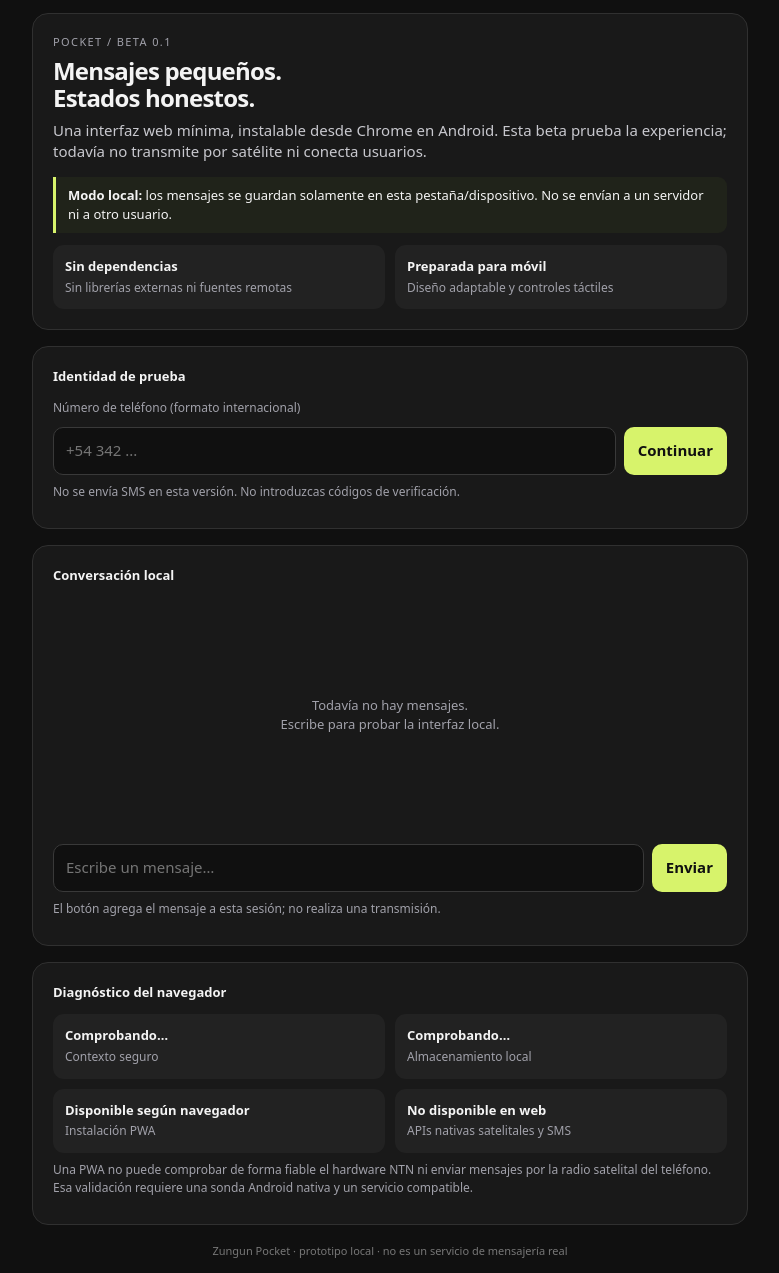
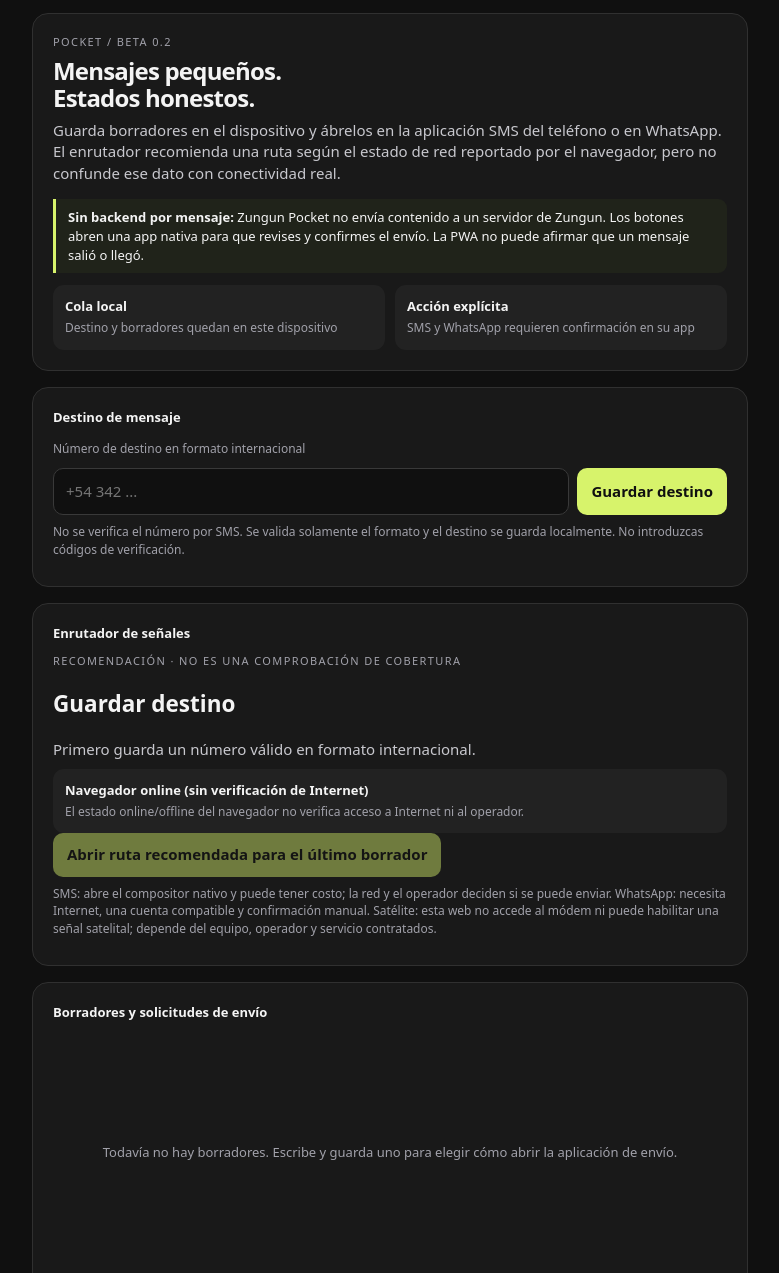
Before and after one commit to simondalmasso/Zungun, a website: page cloudflare/public/chat/index.html in a window 1280 px wide. Shown: the part 65-1338 px from the top of the page, without its empty margins (250-1029 px from the left). Drawn offline with Linux system fonts and the light colour scheme.

Commit message:
feat(pocket): clarify messaging routes and honest delivery states

```diff
--- a/cloudflare/public/chat/index.html
+++ b/cloudflare/public/chat/index.html
@@ -4,7 +4,8 @@
 <meta charset="utf-8">
 <meta name="viewport" content="width=device-width,initial-scale=1,viewport-fit=cover">
 <meta name="theme-color" content="#101010">
-<meta name="description" content="Zungun Pocket: chat experimental ultraliviano, preparado para probarse desde Chrome móvil.">
+<meta name="description" content="Zungun Pocket: borradores offline y rutas de envío asistidas mediante las apps SMS y WhatsApp del teléfono.">
+<meta name="robots" content="noindex,nofollow,noarchive">
 <link rel="manifest" href="./manifest.webmanifest">
 <link rel="icon" href="./icon.svg" type="image/svg+xml">
 <title>Zungun Pocket</title>
@@ -12,39 +13,46 @@
 </head>
 <body>
 <div class="shell">
-<header><div class="logo">Z</div><div><div class="brand">zungun <span class="brand-light">pocket</span></div><div class="sub">EXPERIMENTAL · TEXT ONLY</div></div><div class="spacer"></div><div class="status"><span class="dot"></span><span id="linkState">Enlace no validado</span></div></header>
+<header><div class="logo">Z</div><div><div class="brand">zungun <span class="brand-light">pocket</span></div><div class="sub">BETA · ENRUTADO EXPLÍCITO</div></div><div class="spacer"></div><div class="status"><span class="dot"></span><span id="linkState">Modo sin conexión validada</span></div></header>
 <main>
 <section class="panel" id="intro">
-<div class="eyebrow">Pocket / beta 0.1</div><h1>Mensajes pequeños.<br>Estados honestos.</h1>
-<p>Una interfaz web mínima, instalable desde Chrome en Android. Esta beta prueba la experiencia; todavía no transmite por satélite ni conecta usuarios.</p>
-<div class="notice"><b>Modo local:</b> los mensajes se guardan solamente en esta pestaña/dispositivo. No se envían a un servidor ni a otro usuario.</div>
-<div class="grid"><div class="metric"><b>Sin dependencias</b><span>Sin librerías externas ni fuentes remotas</span></div><div class="metric"><b>Preparada para móvil</b><span>Diseño adaptable y controles táctiles</span></div></div>
+<div class="eyebrow">Pocket / beta 0.2</div><h1>Mensajes pequeños.<br>Estados honestos.</h1>
+<p>Guarda borradores en el dispositivo y ábrelos en la aplicación SMS del teléfono o en WhatsApp. El enrutador recomienda una ruta según el estado de red reportado por el navegador, pero no confunde ese dato con conectividad real.</p>
+<div class="notice"><b>Sin backend por mensaje:</b> Zungun Pocket no envía contenido a un servidor de Zungun. Los botones abren una app nativa para que revises y confirmes el envío. La PWA no puede afirmar que un mensaje salió o llegó.</div>
+<div class="grid"><div class="metric"><b>Cola local</b><span>Destino y borradores quedan en este dispositivo</span></div><div class="metric"><b>Acción explícita</b><span>SMS y WhatsApp requieren confirmación en su app</span></div></div>
 </section>
 <section class="panel">
-<div class="section-title">Identidad de prueba</div>
-<label class="hint" for="phone">Número de teléfono (formato internacional)</label>
-<div class="formrow"><input class="field" id="phone" inputmode="tel" autocomplete="tel" placeholder="+54 342 ..." maxlength="18"><button class="btn" id="start">Continuar</button></div>
-<p class="hint" id="loginHint">No se envía SMS en esta versión. No introduzcas códigos de verificación.</p>
-<div id="localIdentity" class="hidden">
-<div class="notice">Identidad local de demostración: <b id="identityValue"></b>. No está verificada y no es una cuenta real.</div>
-<div class="formrow"><button class="btn secondary" id="contacts">Elegir contacto</button><button class="btn secondary" id="clear">Borrar datos locales</button></div>
+<div class="section-title">Destino de mensaje</div>
+<form id="destinationForm">
+<label class="hint" for="phone">Número de destino en formato internacional</label>
+<div class="formrow"><input class="field" id="phone" name="phone" inputmode="tel" autocomplete="tel" placeholder="+54 342 ..." maxlength="24" aria-label="Número de destino en formato internacional" required><button class="btn" type="submit">Guardar destino</button></div>
+</form>
+<p class="hint" id="loginHint">No se verifica el número por SMS. Se valida solamente el formato y el destino se guarda localmente. No introduzcas códigos de verificación.</p>
+<div id="localDestination" class="hidden">
+<div class="notice">Destino local: <b id="destinationValue">Sin destino guardado</b>. Esto no prueba que el número exista, pertenezca al destinatario ni tenga cobertura.</div>
+<div class="formrow"><button class="btn secondary" id="contacts" type="button">Elegir contacto</button><button class="btn secondary" id="clear" type="button">Borrar datos locales</button></div>
 <p class="hint" id="contactHint">La agenda no se lee automáticamente. Chrome puede permitir elegir un contacto si el dispositivo y el navegador lo admiten.</p>
 </div>
 </section>
 <section class="panel">
-<div class="section-title">Conversación local</div>
-<div class="chatbox" id="messages" aria-live="polite"><div class="empty" id="empty">Todavía no hay mensajes.<br>Escribe para probar la interfaz local.</div></div>
-<form id="composer" class="formrow"><input class="field" id="message" placeholder="Escribe un mensaje…" maxlength="280" autocomplete="off" aria-label="Mensaje"><button class="btn" id="send" type="submit">Enviar</button></form>
-<p class="hint" id="sendHint">El botón agrega el mensaje a esta sesión; no realiza una transmisión.</p>
+<div class="section-title">Enrutador de señales</div>
+<div class="route-card"><div class="eyebrow">Recomendación · no es una comprobación de cobertura</div><h2 id="routeChoice">Guardar destino</h2><p id="routeReason">Primero guarda un número válido en formato internacional.</p><div class="metric"><b id="networkState">Comprobando estado del navegador…</b><span>El estado online/offline del navegador no verifica acceso a Internet ni al operador.</span></div><button class="btn" id="autoRoute" type="button" disabled>Abrir ruta recomendada para el último borrador</button></div>
+<p class="hint">SMS: abre el compositor nativo y puede tener costo; la red y el operador deciden si se puede enviar. WhatsApp: necesita Internet, una cuenta compatible y confirmación manual. Satélite: esta web no accede al módem ni puede habilitar una señal satelital; depende del equipo, operador y servicio contratados.</p>
+</section>
+<section class="panel">
+<div class="section-title">Borradores y solicitudes de envío</div>
+<div class="chatbox" id="messages" aria-live="polite"><div class="empty">Todavía no hay borradores. Escribe y guarda uno para elegir cómo abrir la aplicación de envío.</div></div>
+<form id="composer" class="formrow"><input class="field" id="message" placeholder="Escribe un mensaje…" maxlength="280" autocomplete="off" aria-label="Mensaje" required><button class="btn" id="send" type="submit">Guardar borrador</button></form>
+<p class="hint" id="sendHint">El borrador se guarda en este dispositivo. Después podrás abrir SMS o WhatsApp. Zungun no puede confirmar el envío ni la entrega.</p>
 </section>
 <section class="panel">
 <div class="section-title">Diagnóstico del navegador</div>
-<div class="grid"><div class="metric"><b id="secureState">Comprobando…</b><span>Contexto seguro</span></div><div class="metric"><b id="storageState">Comprobando…</b><span>Almacenamiento local</span></div><div class="metric"><b id="installState">Disponible según navegador</b><span>Instalación PWA</span></div><div class="metric"><b>No disponible en web</b><span>APIs nativas satelitales y SMS</span></div></div>
-<button class="btn secondary" id="install" class="btn secondary install-button" hidden>Instalar Zungun Pocket</button>
-<p class="hint">Una PWA no puede comprobar de forma fiable el hardware NTN ni enviar mensajes por la radio satelital del teléfono. Esa validación requiere una sonda Android nativa y un servicio compatible.</p>
+<div class="grid"><div class="metric"><b id="secureState">Comprobando…</b><span>Contexto seguro</span></div><div class="metric"><b id="storageState">Comprobando…</b><span>Almacenamiento local</span></div><div class="metric"><b id="installState">Disponible según navegador</b><span>Instalación PWA</span></div><div class="metric"><b>Requiere integración nativa</b><span>Consulta de capacidad NTN y radios</span></div></div>
+<button class="btn secondary install-button" id="install" type="button" hidden>Instalar Zungun Pocket</button>
+<p class="hint">Las señales de navegación, telemetría, radio de aficionado o satélite meteorológico no constituyen un canal genérico de subida para mensajes. La compatibilidad satelital de Android requiere hardware y configuración del fabricante/operador; un enlace o túnel de red no crea acceso radio.</p>
 </section>
 </main>
-<footer>Zungun Pocket · prototipo local · no es un servicio de mensajería real</footer>
+<footer>Zungun Pocket · beta de enrutamiento asistido · entrega no verificada</footer>
 </div>
 <script src="./app.js" defer></script>
 </body></html>
```
